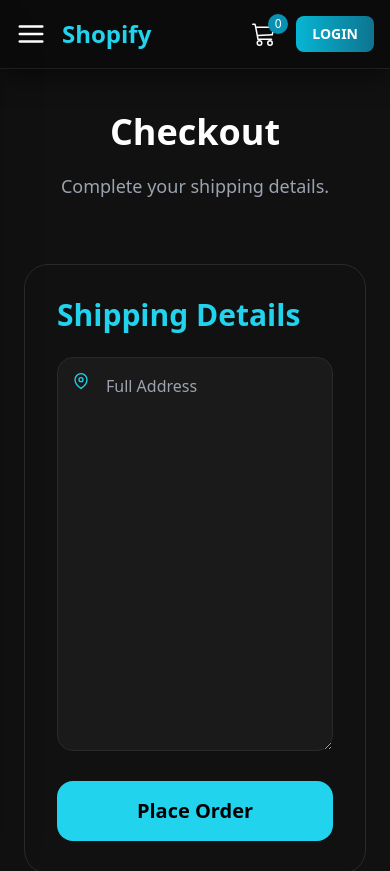
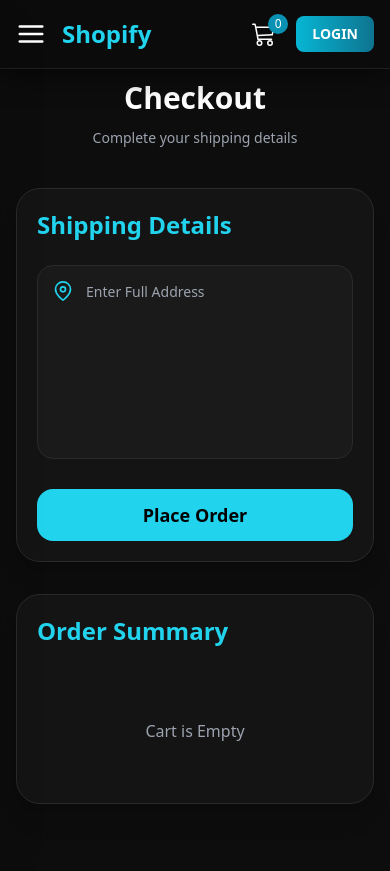
Before and after one commit to aryanrajput2304/Ecommerce_Website_Egadegets, a React (Vite) app: page /checkout in a window 390 px wide. Shown: the top 871 px of the page. Built offline with nearby package versions, Linux system fonts and the light colour scheme.

Commit message:
responsivecheckout

```diff
--- a/src/components/Hero.jsx
+++ b/src/components/Hero.jsx
@@ -82,11 +82,13 @@ export default function Hero() {
             >
               {/* PRODUCT IMAGE */}
               <div className="bg-[#1a1a1a] p-4 flex items-center justify-center">
-                <img
-                  src={item.imageUrl}
-                  alt={item.name}
-                  className="w-full h-52 sm:h-60 md:h-64 object-contain"
-                />
+                <Link to={`/products/${item._id}`}>
+                  <img
+                    src={item.imageUrl}
+                    alt={item.name}
+                    className="w-full h-52 sm:h-60 md:h-64 object-contain"
+                  />
+                </Link>
               </div>
 
               {/* PRODUCT DETAILS */}
--- a/src/pages/Order/Checkout.jsx
+++ b/src/pages/Order/Checkout.jsx
@@ -59,64 +59,88 @@ export default function CheckoutPage() {
   };
 
   return (
-    <div className="min-h-screen bg-[#111111] px-6 md:px-12 py-16 text-white mt-12">
+    <div className="min-h-screen bg-[#0d0d0d] text-white px-4 sm:px-6 lg:px-12 py-10 mt-10">
       {/* HEADER */}
-      <div className="text-center mb-16">
-        <h1 className="text-4xl md:text-5xl font-extrabold">Checkout</h1>
-        <p className="text-gray-400 mt-5 text-lg">
-          Complete your shipping details.
+      <div className="text-center mb-10 sm:mb-14">
+        <h1 className="text-3xl sm:text-4xl md:text-5xl font-extrabold">
+          Checkout
+        </h1>
+
+        <p className="text-gray-400 mt-3 text-sm sm:text-base md:text-lg">
+          Complete your shipping details
         </p>
       </div>
 
-      <div className="max-w-7xl mx-auto grid lg:grid-cols-2 gap-10">
-        {/* FORM */}
+      {/* MAIN GRID */}
+      <div className="max-w-7xl mx-auto grid grid-cols-1 lg:grid-cols-2 gap-8">
+        {/* SHIPPING FORM */}
         <form
           onSubmit={placeOrder}
-          className="bg-[#111111] border border-[#2a2a2a] rounded-3xl p-8 flex flex-col gap-6"
+          className="bg-[#141414] border border-[#2a2a2a] rounded-3xl p-5 sm:p-8 flex flex-col gap-6 shadow-xl"
         >
-          <h2 className="text-3xl font-bold text-cyan-400">Shipping Details</h2>
+          <h2 className="text-2xl sm:text-3xl font-bold text-cyan-400">
+            Shipping Details
+          </h2>
 
           <div className="relative">
-            <FiMapPin className="absolute left-4 top-4 text-cyan-400" />
+            <FiMapPin className="absolute left-4 top-4 text-cyan-400 text-xl" />
+
             <textarea
               name="address"
               value={address.address}
               onChange={handleChange}
-              placeholder="Full Address"
-              rows="15"
-              className="w-full bg-[#1a1a1a] border border-[#2a2a2a] rounded-2xl py-4 pl-12 pr-4"
+              placeholder="Enter Full Address"
+              rows="8"
+              className="w-full bg-[#1a1a1a] border border-[#2a2a2a] rounded-2xl py-4 pl-12 pr-4 outline-none focus:border-cyan-400 resize-none text-sm sm:text-base"
             />
           </div>
 
           <button
             type="submit"
-            className="w-full bg-cyan-400 hover:bg-cyan-300 text-black py-4 rounded-2xl text-xl font-bold"
+            className="w-full bg-cyan-400 hover:bg-cyan-300 transition-all duration-300 text-black py-3 sm:py-4 rounded-2xl text-lg sm:text-xl font-bold"
           >
             Place Order
           </button>
         </form>
 
-        {/* SUMMARY (UI ONLY - NOT SENT TO BACKEND) */}
-        <div className="bg-[#111111] border border-[#2a2a2a] rounded-3xl p-10 h-fit">
-          <h2 className="text-3xl font-bold text-cyan-400 mb-8">
+        {/* ORDER SUMMARY */}
+        <div className="bg-[#141414] border border-[#2a2a2a] rounded-3xl p-5 sm:p-8 h-fit shadow-xl">
+          <h2 className="text-2xl sm:text-3xl font-bold text-cyan-400 mb-8">
             Order Summary
           </h2>
 
+          {/* EMPTY CART */}
+          {cart.length === 0 && (
+            <div className="text-center text-gray-400 py-10">Cart is Empty</div>
+          )}
+
+          {/* PRODUCTS */}
+          <div className="flex flex-col gap-6">
             {cart.map((item) => (
               <div
                 key={item.productId._id}
-              className="flex items-center gap-5 border-b border-[#2a2a2a] pb-5 mb-5"
+                className="flex flex-col sm:flex-row gap-4 sm:gap-5 border-b border-[#2a2a2a] pb-5"
               >
+                {/* IMAGE */}
+                <div className="flex justify-center sm:justify-start">
                   <img
                     src={item.productId.imageUrl}
-                className="w-70 h-60 object-contain"
-                alt=""
+                    className="w-full max-w-[220px] h-[180px] sm:w-40 sm:h-40 object-contain rounded-xl bg-[#1a1a1a] p-2"
+                    alt={item.productId.name}
                   />
+                </div>
 
-              <div>
-                <h3 className="text-4xl font-bold">{item.productId.name}</h3>
-                <p className="text-gray-400 text-xl">Qty: {item.quantity}</p>
-                <p className="text-cyan-400 font-bold text-2xl">
+                {/* DETAILS */}
+                <div className="flex flex-col justify-center flex-1">
+                  <h3 className="text-lg sm:text-2xl font-bold">
+                    {item.productId.name}
+                  </h3>
+
+                  <p className="text-gray-400 mt-2 text-sm sm:text-base">
+                    Qty: {item.quantity}
+                  </p>
+
+                  <p className="text-cyan-400 font-bold text-lg sm:text-2xl mt-2">
                     ₹ {item.productId.price * item.quantity}
                   </p>
                 </div>
@@ -125,5 +149,6 @@ export default function CheckoutPage() {
           </div>
         </div>
       </div>
+    </div>
   );
 }
--- a/src/pages/Products/product.jsx
+++ b/src/pages/Products/product.jsx
@@ -3,6 +3,7 @@ import axios from "axios";
 import { Link, useNavigate } from "react-router-dom";
 import useCart from "../../hooks/useCart";
 import { FiShoppingCart, FiStar } from "react-icons/fi";
+import { ImTerminal } from "react-icons/im";
 
 export default function Product() {
   const [products, setProducts] = useState([]);
```
Lines whose indentation alone changed are shown as unchanged.
